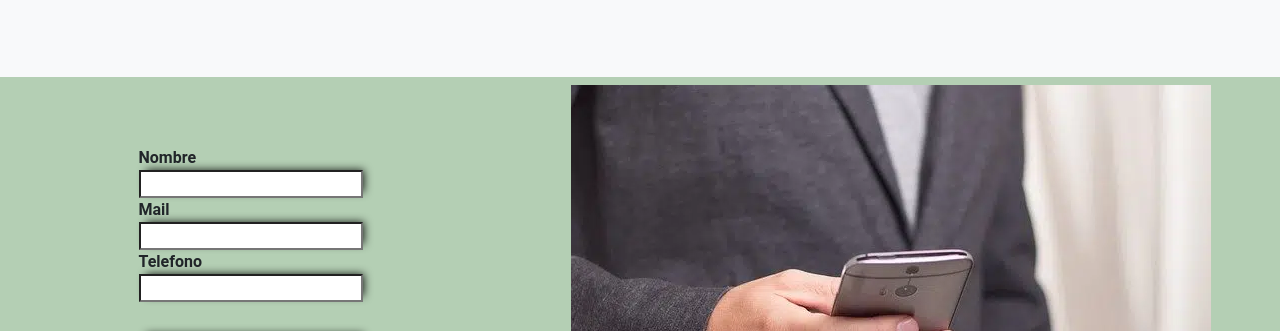
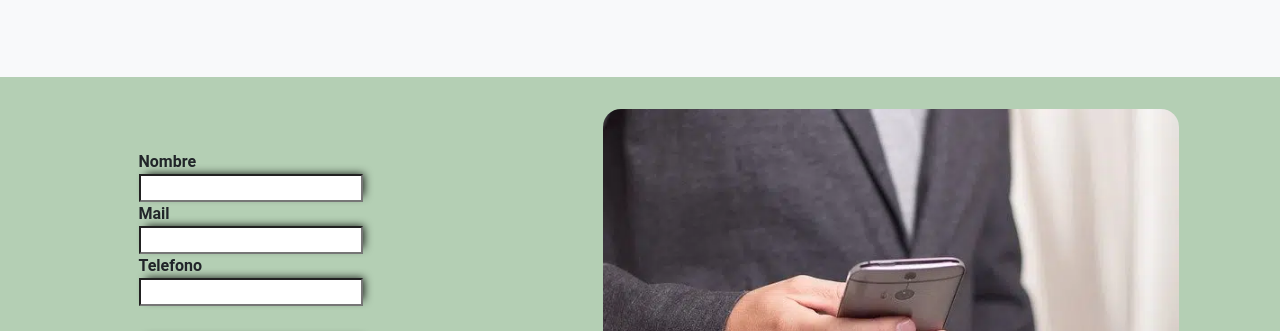
Before and after one commit to jpsa1/proyecto-final, a plain HTML site: page pages/contacto.html in a window 1280 px wide. Shown: the part 345-676 px from the top of the page. Drawn offline with nearby package versions, Linux system fonts and the light colour scheme.

Commit message:
Proyecto Final - Correciones 4

```diff
--- a/pages/contacto.html
+++ b/pages/contacto.html
@@ -102,7 +102,7 @@
               </div>
 
               <div>
-                <img class="imagen-contacto" src="../images/contacto.png" alt="caja-formulario2__imagen">
+                <img class="caja-formulario__imagen" src="../images/contacto.png" alt="Imagen-contacto">
               </div>
           </div>
 
--- a/scss/paginas/_contacto.scss
+++ b/scss/paginas/_contacto.scss
@@ -14,7 +14,7 @@
     @include flexbox-centrado;
     justify-content: space-around;
     background-color: rgb(180, 207, 180);
-}
+
 
     .caja-formulario2 {
         padding: 5%;
@@ -52,12 +52,13 @@
             }
 
         }
+    }
 
-    .caja-formulario2__imagen {
+    .caja-formulario__imagen {
         width: 100%;
         height: auto;
+        border-radius: 50px;
+        padding: 5%;
+    }
 
 }
-
-
- }
```
Also changed, not shown: css/style.css, 2 other files. Lines whose indentation alone changed are shown as unchanged.
